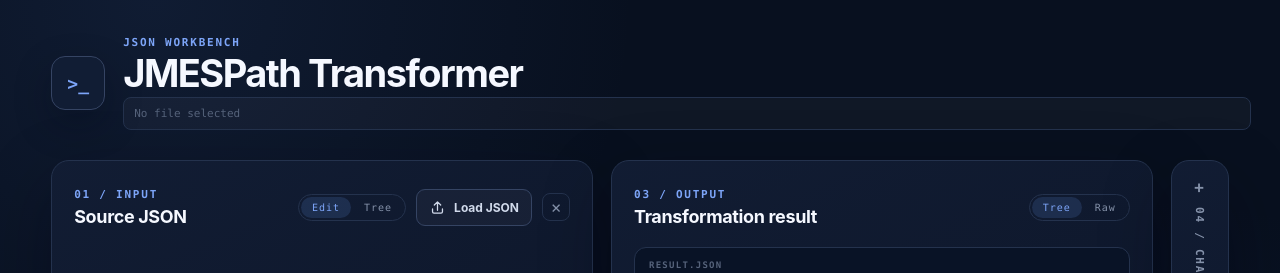
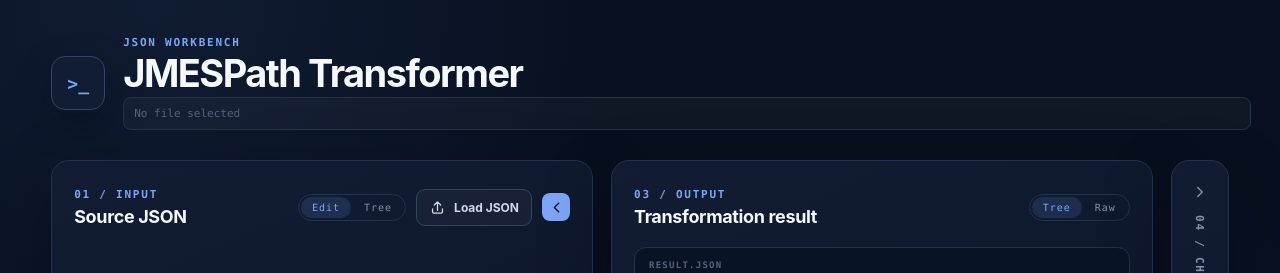
Before and after one commit to lmondeil-tools/lmondeil.jmespath, an Angular app: page / in a window 1280 px wide. Shown: the top 273 px of the page. Built offline with nearby package versions, Linux system fonts and the light colour scheme.

Commit message:
change collapse and expand button facing

```diff
--- a/src/app/app.css
+++ b/src/app/app.css
@@ -156,9 +156,14 @@
 }
 
 .rail-chevron {
-  font-family: var(--mono);
-  font-size: 16px;
-  font-weight: 700;
+  width: 18px;
+  height: 18px;
+  flex: 0 0 auto;
+  fill: none;
+  stroke: currentColor;
+  stroke-linecap: round;
+  stroke-linejoin: round;
+  stroke-width: 2;
 }
 
 .rail-text {
@@ -174,18 +179,28 @@
   height: 28px;
   flex: 0 0 auto;
   place-items: center;
-  border: 1px solid var(--line);
+  border: 0;
   border-radius: 8px;
-  background: transparent;
-  color: var(--text-muted);
+  background: var(--accent);
+  color: #071020;
   cursor: pointer;
   font-size: 17px;
   line-height: 1;
 }
 
 .icon-button:hover {
-  border-color: #526488;
-  color: var(--text);
+  background: var(--accent-bright);
+  color: #071020;
+}
+
+.icon-button svg {
+  width: 17px;
+  height: 17px;
+  fill: none;
+  stroke: currentColor;
+  stroke-linecap: round;
+  stroke-linejoin: round;
+  stroke-width: 2;
 }
 
 .result-panel,
--- a/src/app/app.html
+++ b/src/app/app.html
@@ -30,7 +30,9 @@
           aria-controls="source-body"
           (click)="sourceCollapsed.set(false)"
         >
-          <span class="rail-chevron" aria-hidden="true">+</span>
+          <svg class="rail-chevron" viewBox="0 0 24 24" aria-hidden="true">
+            <path d="m9 18 6-6-6-6" />
+          </svg>
           <span class="rail-text">01 / INPUT</span>
         </button>
       } @else {
@@ -69,7 +71,9 @@
                 aria-controls="source-body"
                 (click)="sourceCollapsed.set(true)"
               >
-                ×
+                <svg viewBox="0 0 24 24" aria-hidden="true">
+                  <path d="m15 18-6-6 6-6" />
+                </svg>
               </button>
             </div>
           </div>
@@ -175,7 +179,9 @@
           aria-controls="chain-body"
           (click)="chainCollapsed.set(false)"
         >
-          <span class="rail-chevron" aria-hidden="true">+</span>
+          <svg class="rail-chevron" viewBox="0 0 24 24" aria-hidden="true">
+            <path d="m9 18 6-6-6-6" />
+          </svg>
           <span class="rail-text">04 / CHAIN A QUERY</span>
         </button>
       } @else {
@@ -195,7 +201,9 @@
                 aria-controls="chain-body"
                 (click)="chainCollapsed.set(true)"
               >
-                ×
+                <svg viewBox="0 0 24 24" aria-hidden="true">
+                  <path d="m15 18-6-6 6-6" />
+                </svg>
               </button>
             </div>
 
```
